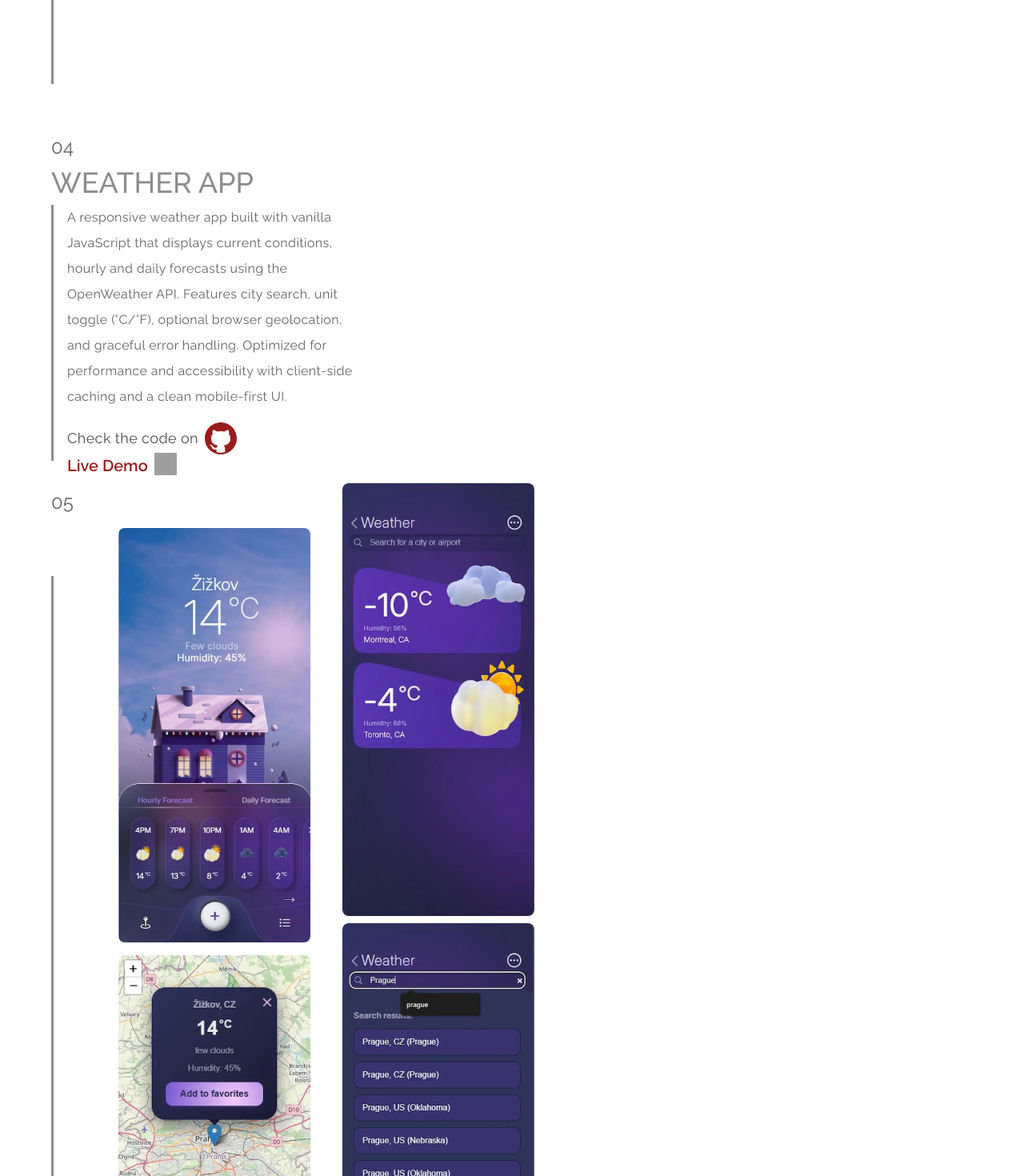
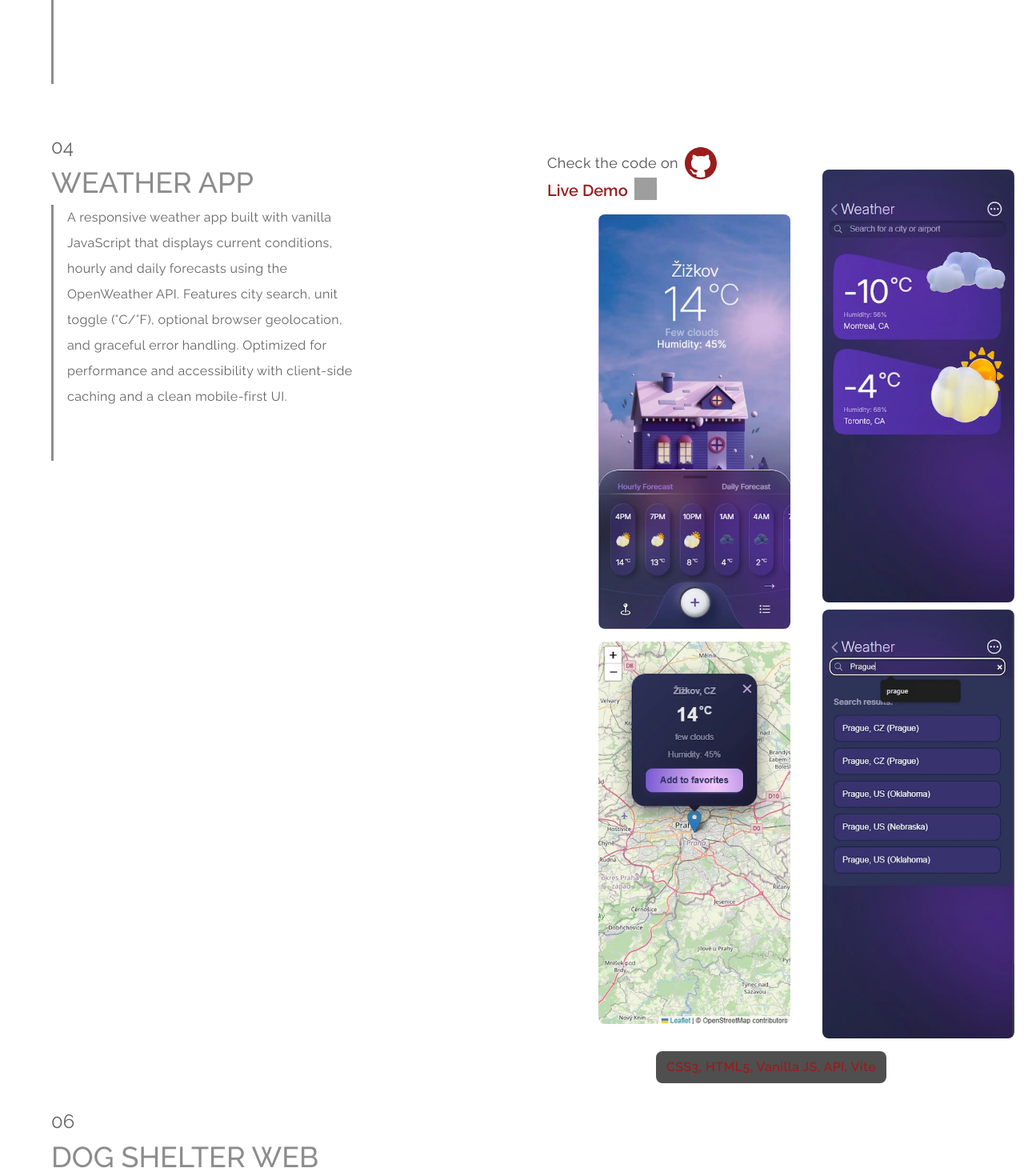
Before and after one commit to bavayra/Portfolio, a React (Vite) app: page / in a window 1280 px wide. Shown: the part 2860-4330 px from the top of the page at 80% size. Built offline with nearby package versions, Linux system fonts and the light colour scheme; grey boxes are pictures that could not be loaded.

Commit message:
refactor(GitHubLink): transfered live demo code to the gitHubLink component for controlled positioning

```diff
--- a/src/components/GitHubLink.tsx
+++ b/src/components/GitHubLink.tsx
@@ -1,9 +1,15 @@
 import GitHubIcon from "../assets/Icons/GitHubIcon.svg?react";
 
-const GitHubLink = () => {
+type GitHubLinkProps = {
+  liveUrl?: string;
+};
+
+const GitHubLink = ({ liveUrl }: GitHubLinkProps) => {
   return (
+    <>
+      <div>
         <div className="flex flex-row mt-4 items-center phone-lg:pl-2 gap-1 ml-3 tracking-wide">
-      <p className="text-grey-3  phone-md:text-base text-sm tablet-sm:text-lg">
+          <p className="text-grey-3 phone-md:text-base text-sm tablet-sm:text-lg">
             Check the code on
           </p>
           <a
@@ -15,10 +21,24 @@ const GitHubLink = () => {
           >
             <GitHubIcon
               role="img"
-          className="w-6 h-6 inline-block ml-1 phone-md:w-8  tablet-sm:h-10 tablet-sm:w-10 phone-md:h-8 hover:scale-110 text-accent-red active:scale-95 duration-300 "
+              className="w-6 h-6 inline-block ml-1 phone-md:w-8 tablet-sm:h-10 tablet-sm:w-10 phone-md:h-8 hover:scale-110 text-accent-red active:scale-95 duration-300 "
             />
           </a>
         </div>
+        {liveUrl && (
+          <div className="flex items-center ml-3 tablet-sm:text-xl phone-lg:ml-5 text-accent-red text-base font-semibold">
+            <a href={liveUrl} className="inline-flex items-center gap-2">
+              <span>Live Demo</span>
+              <img
+                src="/external-link-icon.svg"
+                className="w-7 h-7 -mt-1 inline-block"
+                alt="Open live demo (opens in new tab)"
+              />
+            </a>
+          </div>
+        )}
+      </div>
+    </>
   );
 };
 
--- a/src/components/ProjectScreen.tsx
+++ b/src/components/ProjectScreen.tsx
@@ -1,4 +1,5 @@
 import { useState, useEffect } from "react";
+import GitHubLink from "./GitHubLink.tsx";
 
 type ProjectScreenProps = {
   title: string;
@@ -37,23 +38,9 @@ const ProjectScreen = (props: ProjectScreenProps) => {
           <h3 className="sr-only">{props.title}</h3>
           <p className="sr-only">{props.description}</p>
 
-          <div className="flex items-center ml-3 tablet-sm:text-xl phone-lg:ml-5  text-accent-red text-base font-semibold">
-            {props.links?.live && (
-              <a
-                href={props.links.live}
-                className="inline-flex items-center gap-2 "
-              >
-                <span>Live Demo</span>
-                <img
-                  src="/external-link-icon.svg"
-                  className="w-7 h-7 -mt-1 inline-block"
-                  alt="Open live demo (opens in new tab)"
-                />
-              </a>
-            )}
-          </div>
+          <GitHubLink liveUrl={props.links?.live} />
         </div>
-        <p className="text-text phone-sm:text-xl tablet-sm:text-2xl">
+        <p className="text-text phone-sm:text-xl tablet-sm:text-2xl desktop-sm:hidden">
           {props.pageNumber}
         </p>
         <div className="grid grid-cols-2 gap-4 phone-md:gap-x-0 ml-6 tablet-md:ml-16 tablet-md:w-140">
--- a/src/sections/DogShelter.tsx
+++ b/src/sections/DogShelter.tsx
@@ -27,13 +27,12 @@ export const DogShelter = () => {
         rules, contact/donation section, and accessible modals for each dog. The
         site is mobile‑first and performance‑minded.
       </p>
-      <GitHubLink />
       <Divider
         widthPx="var(--hero-div-w)"
-        heightPx="var(--shelter-div-height)"
+        heightPx={1040}
         leftPx={0}
         color="grey-2"
-        topPx="var(--shelter-div-top)"
+        topPx={492}
       />
       <ProjectScreen
         title={project.title}
--- a/src/sections/Portfolio.tsx
+++ b/src/sections/Portfolio.tsx
@@ -21,7 +21,6 @@ export const Portfolio = () => {
         to demonstrate UI implementation, accessibility and deployment
         practices.
       </p>
-      <GitHubLink />
     </section>
   );
 };
--- a/src/sections/WeatherApp.tsx
+++ b/src/sections/WeatherApp.tsx
@@ -11,7 +11,7 @@ export const WeatherApp = () => {
   return (
     <section
       id="projects"
-      className="relative h-auto pt-8 pb-0 ml-3 desktop-lg:ml-10 tablet-sm:ml-12"
+      className="relative h-auto desktop-sm:grid-cols-2 desktop-sm:grid pt-8 pb-0 ml-3 desktop-lg:ml-10 tablet-sm:ml-12"
     >
       <Divider
         widthPx="var(--hero-div-w)"
@@ -20,6 +20,7 @@ export const WeatherApp = () => {
         color="grey-2"
         topPx="var(--block-div-top)"
       />
+      <div>
         <p className="text-text phone-sm:text-xl tablet-sm:text-2xl">04</p>
         <h2 className="text-2xl desktop-xl:text-5xl desktop-sm:text-4xl tablet-md:my-2 phone-sm:text-3xl tablet-md:text-5xl phone-lg:text-4xl text-grey-2 font-medium">
           WEATHER APP
@@ -28,19 +29,19 @@ export const WeatherApp = () => {
           A responsive weather app built with vanilla JavaScript that displays
           current conditions, hourly and daily forecasts using the OpenWeather
           API. Features city search, unit toggle (°C/°F), optional browser
-        geolocation, and graceful error handling. Optimized for performance and
-        accessibility with client‑side caching and a clean mobile‑first UI.
+          geolocation, and graceful error handling. Optimized for performance
+          and accessibility with client‑side caching and a clean mobile‑first
+          UI.
         </p>
-      <GitHubLink />
-
+      </div>
       <Divider
         widthPx="var(--hero-div-w)"
-        heightPx="var(--weather-div-height)"
+        heightPx={1060}
         leftPx={0}
         color="grey-2"
-        topPx="var(--weather-div-top)"
+        topPx={528}
+        className="desktop-sm:hidden"
       />
-
       <ProjectScreen
         title={project.title}
         description={project.description}
```
Lines whose indentation alone changed are shown as unchanged.
